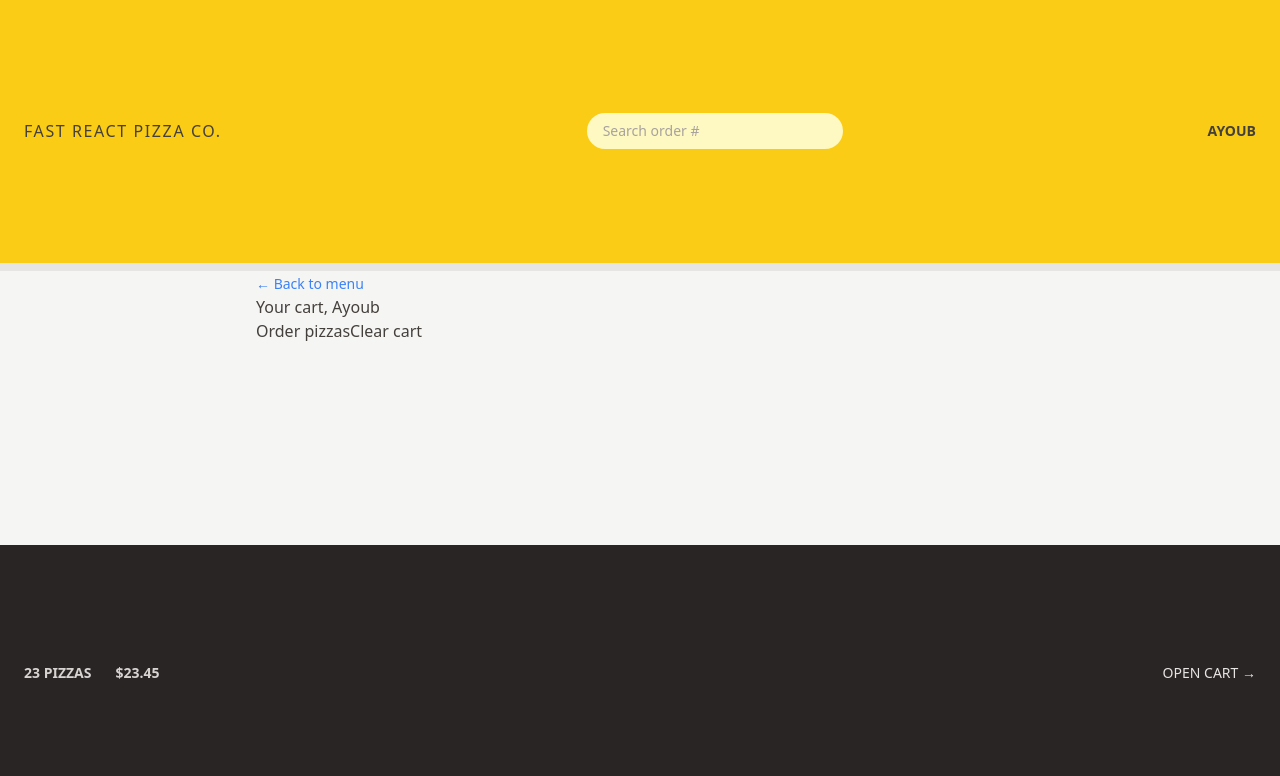
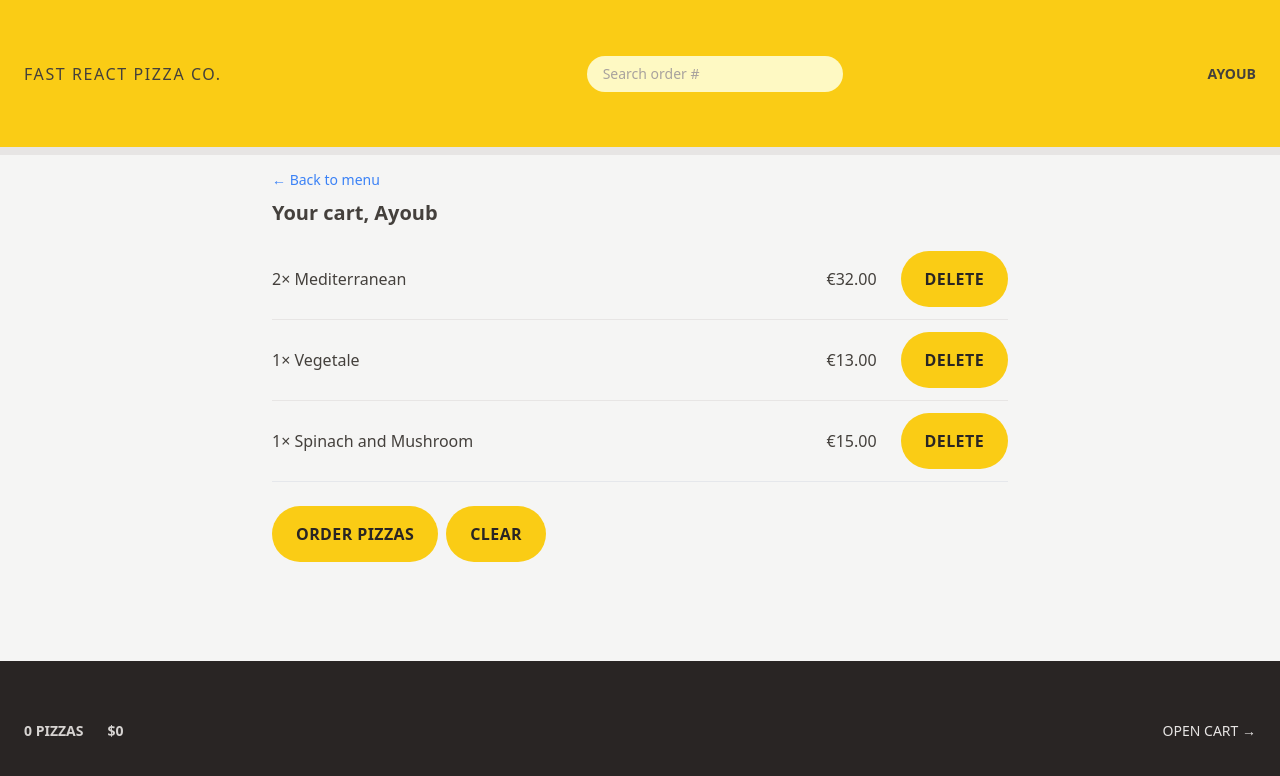
Before and after one commit to Ayoub-45/fast-react-pizza, a React (Vite) app: page /cart in a window 1280 px wide. Shown: the top 776 px of the page. Built offline with nearby package versions, Linux system fonts and the light colour scheme.

Commit message:
Styling the cart , Finishing the number and price of the cart

```diff
--- a/src/features/cart/Cart.jsx
+++ b/src/features/cart/Cart.jsx
@@ -1,6 +1,7 @@
 import LinkButton from '../../ui/LinkButton';
 import Button from '../../ui/Button';
 import { useSelector } from "react-redux/es/hooks/useSelector";
+import CartItem from './CartItem';
 const fakeCart = [
   {
     pizzaId: 12,
@@ -29,13 +30,15 @@ function Cart() {
   const username=useSelector(state=>state.user.username);
 
   return (
-    <div>
+    <div className='px-4 py-3'>
       <LinkButton to="/menu" >&larr; Back to menu</LinkButton>
-      <h2>Your cart, {username}</h2>
-
-      <div>
-        <Button to="/order/new">Order pizzas</Button>
-        <button>Clear cart</button>
+      <h2 className='mt-2 text-xl font-semibold'>Your cart, {username}</h2>
+    <ul className='divide-y divide-stone-200 border-b mt-3'>
+      {cart.map(item=><CartItem item={item} key={item.key}/>)}
+    </ul>
+      <div className='mt-6 space-x-2'>
+        <Button to="/order/new" type="primary">Order pizzas</Button>
+        <Button type="secondary">Clear</Button>
       </div>
     </div>
   );
--- a/src/features/cart/CartItem.jsx
+++ b/src/features/cart/CartItem.jsx
@@ -1,14 +1,16 @@
+import Button from "../../ui/Button";
 import { formatCurrency } from "../../utils/helpers";
 function CartItem({ item }) {
   const { pizzaId, name, quantity, totalPrice } = item;
 
   return (
-    <li>
-      <p>
+    <li className="py-3 sm:flex sm:items-center sm:justify-between">
+      <p className="mb-1  sm:mb-0 ">
         {quantity}&times; {name}
       </p>
-      <div>
+      <div className="flex items-center justify-between gap-6">
         <p>{formatCurrency(totalPrice)}</p>
+        <Button type="small">Delete</Button>
       </div>
     </li>
   );
--- a/src/features/cart/CartOverview.jsx
+++ b/src/features/cart/CartOverview.jsx
@@ -1,11 +1,15 @@
+import { useSelector } from "react-redux";
 import { Link } from "react-router-dom";
+import { getTotalCartQuantity,getTotalCartPrice } from "./cartSlice";
 
 function CartOverview() {
+  const totalCartQuantity=useSelector(getTotalCartQuantity)
+  const totalCartPrice=useSelector(getTotalCartPrice)
   return (
     <div className="bg-stone-800 p-4 uppercase text-stone-200 px-4 py-4 sm:px-6 text-sm flex items-center justify-between">
       <p className=" space-x-4 sm:space-x-6 font-semibold text-stone-300">
-        <span>23 pizzas</span>
-        <span>$23.45</span>
+        <span>{totalCartQuantity} pizzas</span>
+        <span>${totalCartPrice}</span>
       </p>
       <Link to="/cart">Open cart &rarr;</Link>
     </div>
--- a/src/features/cart/cartSlice.js
+++ b/src/features/cart/cartSlice.js
@@ -1,14 +1,6 @@
 import {createSlice} from "@reduxjs/toolkit"
 const initialState={
-    cart:[
-        {
-            pizzaId:12,
-            name:"Meditarranean",
-            quantity: 2,
-            unitPrice:16,
-            totalPrice:32,
-        }
-    ],
+   cart:[]
 
 }
 const cartSlice=createSlice({
@@ -41,3 +33,5 @@ const cartSlice=createSlice({
 });
 export const {addItem,deleteItem,increaseItemQuantity,decreaseItemQuantity,clearCart}=cartSlice.actions;
 export default cartSlice.reducer
+export const getTotalCartQuantity=(state)=>state.cart.cart.reduce((sum,item)=>sum+item.quantity,0)
+export const getTotalCartPrice=state=>state.cart.cart.reduce((sum,item)=>sum+item.totalPrice,0)
```
